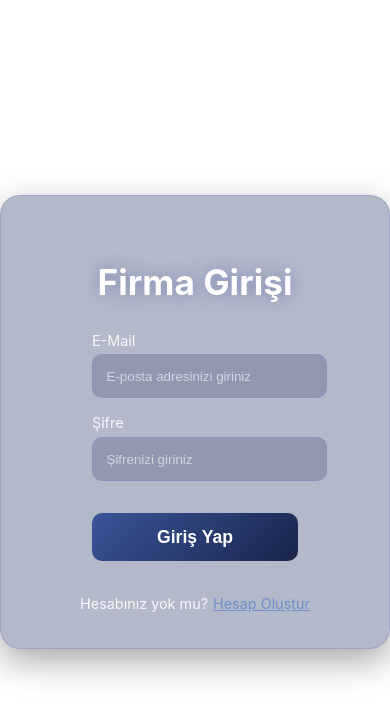
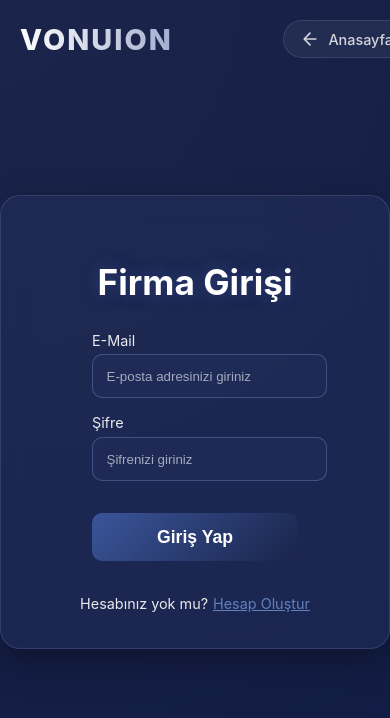
Before and after one commit to BayramEnesAtay/DijitalGonulluluk-VOLUNION, a React (Vite) app: page /company-login in a window 390 px wide. Shown: the top 718 px of the page. Built offline with nearby package versions, Linux system fonts and the light colour scheme; no server answers.

Commit message:
Feat:Make it more responsive

```diff
--- a/src/pages/CompanySignUp.jsx
+++ b/src/pages/CompanySignUp.jsx
@@ -2,6 +2,10 @@ import React, { useState } from "react";
 import { Link } from "react-router-dom";
 
 import {
+  PageContainer,
+  NavBar,
+  BrandText,
+  NavButton,
   SignUpContainer,
   SignUpHeading,
   FormWrapper,
@@ -123,6 +127,18 @@ function CompanySignUp() {
   };
 
   return (
+    <PageContainer>
+
+      <NavBar>
+        <BrandText>VOLUNION</BrandText>
+        <NavButton to="/">
+          <svg width="18" height="18" viewBox="0 0 24 24" fill="none" stroke="currentColor" strokeWidth="2" strokeLinecap="round" strokeLinejoin="round">
+            <path d="M19 12H5M12 19l-7-7 7-7"/>
+          </svg>
+          Anasayfa
+        </NavButton>
+      </NavBar>
+
       <SignUpContainer>
         <SignUpHeading>Firma Kayıt</SignUpHeading>
 
@@ -153,6 +169,8 @@ function CompanySignUp() {
               {errors.neighborhood && <ErrorText>{errors.neighborhood}</ErrorText>}
             </FormGroup>
 
+            {/* 🔥 DEĞİŞİKLİK BURADA: gap: '25px' yapıldı. İl kutusu sağa yanaştı. */}
+            <div style={{ display: 'flex', gap: '25px' }}>
               <FormGroup>
                 <label>İlçe</label>
                 <InputField value={form1.district} onChange={(e) =>
@@ -173,6 +191,7 @@ function CompanySignUp() {
                 </SelectField>
                 {errors.city && <ErrorText>{errors.city}</ErrorText>}
               </FormGroup>
+            </div>
 
             <FormGroup>
               <label>Telefon</label>
@@ -232,7 +251,7 @@ function CompanySignUp() {
         {step === 3 && (
           <FormWrapper>
             <FormGroup>
-            <label>Ad Soyad</label>
+              <label>Yönetici Ad Soyad</label>
               <InputField value={form3.fullname} onChange={(e) =>
                 setForm3({ ...form3, fullname: e.target.value })
               }/>
@@ -240,7 +259,7 @@ function CompanySignUp() {
             </FormGroup>
 
             <FormGroup>
-            <label>Telefon</label>
+              <label>Yönetici Telefon</label>
               <InputField value={form3.phone} onChange={(e) =>
                 setForm3({ ...form3, phone: e.target.value })
               }/>
@@ -271,6 +290,7 @@ function CompanySignUp() {
           </FormWrapper>
         )}
       </SignUpContainer>
+    </PageContainer>
   );
 }
 
--- a/src/pages/LoginForm.jsx
+++ b/src/pages/LoginForm.jsx
@@ -5,8 +5,13 @@ import {
   FormGroup,
   InputField,
   SubmitButton,
-  FormWrapper,
-  SignUpText
+  FormWrapper, // Form içindeki düzen için kullanılan mevcut wrapper
+  SignUpText,
+  // 🔥 YENİ EKLENENLER:
+  FullPageWrapper,
+  NavBar,
+  BrandText,
+  NavButton
 } from "../styles/ValuenterryLogIn.js";
 import { Link, useNavigate } from "react-router-dom";
 import { signInWithEmailAndPassword } from "firebase/auth";
@@ -17,7 +22,7 @@ function LoginForm({ title, signupLink }) {
   const [password, setPassword] = React.useState("");
   const [error, setError] = React.useState("");
 
-  const navigate = useNavigate(); // 🔥 Yönlendirme için eklendi
+  const navigate = useNavigate();
 
   const handleSubmit = async (e) => {
     e.preventDefault();
@@ -26,13 +31,12 @@ function LoginForm({ title, signupLink }) {
     try {
       await signInWithEmailAndPassword(auth, email, password);
 
-      // 🔥 Kullanıcı tipine göre yönlendirme
       if (title === "Gönüllü Girişi") {
         navigate("/volunteer-dashboard");
       } else if (title === "Firma Girişi") {
-        navigate("/company-dashboard"); // bunu sonra yaparız
+        navigate("/company-dashboard");
       } else if (title === "Yönetici Girişi") {
-        navigate("/admin-dashboard"); // istersen ekleriz
+        navigate("/admin-dashboard");
       }
 
     } catch (err) {
@@ -47,6 +51,23 @@ function LoginForm({ title, signupLink }) {
   };
 
   return (
+    /* 🔥 Sayfa Arka Planı ve Düzeni */
+    <FullPageWrapper>
+
+      {/* 🔥 SOL ÜST KÖŞE: LOGO VE ANASAYFA BUTONU */}
+      <NavBar>
+        <BrandText>VONUION</BrandText>
+
+        <NavButton to="/">
+          {/* Geri Dönüş İkonu (SVG) */}
+          <svg width="20" height="20" viewBox="0 0 24 24" fill="none" stroke="currentColor" strokeWidth="2" strokeLinecap="round" strokeLinejoin="round">
+            <path d="M19 12H5M12 19l-7-7 7-7"/>
+          </svg>
+          Anasayfa
+        </NavButton>
+      </NavBar>
+
+      {/* Mevcut Login Kartı */}
       <LoginContainer>
         <LoginHeading>{title}</LoginHeading>
 
@@ -75,7 +96,7 @@ function LoginForm({ title, signupLink }) {
             </FormGroup>
 
             {error && (
-            <p style={{ color: "red", marginTop: "5px", fontSize: "0.9rem" }}>
+              <p style={{ color: "#ff6b6b", marginTop: "5px", fontSize: "0.9rem", textAlign: 'left' }}>
                 {error}
               </p>
             )}
@@ -93,6 +114,7 @@ function LoginForm({ title, signupLink }) {
           </FormWrapper>
         )}
       </LoginContainer>
+    </FullPageWrapper>
   );
 }
 
--- a/src/styles/CompanySignUpStyles.js
+++ b/src/styles/CompanySignUpStyles.js
@@ -1,25 +1,102 @@
 import styled from "styled-components";
+import { Link } from "react-router-dom";
+
+export const PageContainer = styled.div`
+  width: 100%;
+  min-height: 100vh;
+  position: relative;
+  display: flex;
+  flex-direction: column;
+  justify-content: flex-start;
+  align-items: center;
+
+  /* Landing page ve Login ile aynı background */
+  background: radial-gradient(circle at top left, #1B254B, #111C44);
+
+  padding: 0 20px 40px 20px;
+  box-sizing: border-box;
+`;
+
+/* 🔥 DÜZELTME: NavBar
+   - max-width kaldırıldı (Ekranın tamamını kaplasın diye).
+   - justify-content: flex-start yapıldı (Sola yaslansın diye).
+   - padding artırıldı (Köşeye yapışmasın diye).
+*/
+export const NavBar = styled.div`
+  position: relative;
+  width: 100%;
+  max-width: 100%;    /* 🔥 Kısıtlama kalktı, tam genişlik */
+  padding: 30px 40px; /* 🔥 Sol köşeden boşluk */
+  display: flex;
+  align-items: center;
+  justify-content: flex-start; /* 🔥 Sola hizala */
+  gap: 30px;          /* 🔥 Logo ile buton arası boşluk */
+  z-index: 10;
+  flex-shrink: 0;
+
+  @media (max-width: 768px) {
+    padding: 20px;
+    justify-content: space-between; /* Mobilde yine iki uca yaslayabiliriz */
+  }
+`;
+
+export const BrandText = styled.div`
+  font-size: 1.8rem;
+  font-weight: 800;
+  letter-spacing: 2px;
+  background: linear-gradient(to right, #fff, #A3AED0);
+  -webkit-background-clip: text;
+  -webkit-text-fill-color: transparent;
+  cursor: default;
+`;
+
+export const NavButton = styled(Link)`
+  text-decoration: none;
+  color: rgba(255, 255, 255, 0.8);
+  font-size: 0.9rem;
+  font-weight: 500;
+  display: flex;
+  align-items: center;
+  gap: 8px;
+  padding: 8px 16px;
+  border-radius: 20px;
+  transition: all 0.3s ease;
+  border: 1px solid rgba(255,255,255,0.1);
+  background: rgba(255,255,255,0.05);
+
+  &:hover {
+    background: rgba(255,255,255,0.15);
+    color: white;
+    border-color: rgba(255,255,255,0.3);
+    transform: translateY(-2px);
+  }
+`;
 
 /* Kart */
 export const SignUpContainer = styled.div`
   width: 100%;
-  max-width: 520px;
-  padding: 2rem;
+  max-width: 500px;
+  padding: 2.2rem 2.5rem;
+  box-sizing: border-box;
+
   background: rgba(255, 255, 255, 0.12);
   border: 1px solid rgba(255, 255, 255, 0.25);
   backdrop-filter: blur(15px);
+
   border-radius: 20px;
-  margin: 0 auto;
   color: white;
+
   display: flex;
   flex-direction: column;
   align-items: center;
+
   box-shadow: 0 12px 35px rgba(0, 0, 0, 0.35);
+  z-index: 5;
 `;
 
 /* Başlık */
 export const SignUpHeading = styled.h2`
-  font-size: 2rem;
+  font-size: 1.8rem;
   font-weight: 700;
   margin-bottom: 1.5rem;
   text-align: center;
@@ -34,27 +111,28 @@ export const FormWrapper = styled.div`
 
 export const FormGroup = styled.div`
   width: 100%;
-  margin-bottom: 0.8rem;
+  margin-bottom: 1rem;
 
   label {
     display: block;
-    margin-bottom: 0.25rem;
+    margin-bottom: 0.4rem;
     font-size: 0.85rem;
-    color: rgba(255,255,255,0.85);
+    color: rgba(255,255,255,0.9);
   }
 `;
 
-/* Daha küçük input alanı */
+/* Input alanı */
 export const InputField = styled.input`
   width: 100%;
-  padding: 0.65rem 0.8rem;      /* küçültüldü */
-  font-size: 0.9rem;            /* küçültüldü */
-  border-radius: 8px;           /* daha kompakt */
+  padding: 0.75rem 0.8rem;
+  font-size: 0.95rem;
+  border-radius: 8px;
   border: 1px solid rgba(255,255,255,0.3);
   background: rgba(255,255,255,0.18);
   color: white;
   outline: none;
   transition: 0.25s;
+  box-sizing: border-box;
 
   &:focus {
     border-color: #4ecbff;
@@ -65,16 +143,16 @@ export const InputField = styled.input`
 /* Select alanı */
 export const SelectField = styled.select`
   width: 100%;
-  padding: 0.65rem 0.8rem;
-  font-size: 0.9rem;
+  padding: 0.75rem 0.8rem;
+  font-size: 0.95rem;
   border-radius: 8px;
   border: 1px solid rgba(255,255,255,0.3);
   background: rgba(255,255,255,0.18);
   color: white;
   outline: none;
   transition: 0.25s;
+  box-sizing: border-box;
 
-  /* Açılır menü (alt seçenekler) */
   option {
     background: white !important;
     color: black !important;
@@ -86,38 +164,39 @@ export const SelectField = styled.select`
 export const ErrorText = styled.div`
   color: #ff8080;
   font-size: 0.75rem;
-  margin-top: 3px;
+  margin-top: 4px;
 `;
 
 /* Buton */
 export const ActionButton = styled.button`
   width: 100%;
   margin-top: 1.2rem;
-  padding: 0.8rem;          /* biraz küçültüldü */
+  padding: 0.85rem;
   border: none;
   border-radius: 10px;
   background: linear-gradient(135deg, #3a559a, #1A244A);
   color: white;
 
-  font-size: 1rem;          /* daha uyumlu */
+  font-size: 1rem;
   font-weight: 600;
   cursor: pointer;
   transition: 0.35s;
 
   &:hover {
-    transform: translateY(-5px) scale(1.04);
+    transform: translateY(-3px) scale(1.02);
     background: linear-gradient(135deg, #4b6cb7, #263875);
     box-shadow:
       0 0 12px rgba(75, 108, 183, 0.7),
       0 0 25px rgba(26, 36, 74, 0.5);
   }
 `;
+
 export const LoginRedirect = styled.div`
   margin-top: 1.5rem;
   width: 100%;
-  text-align: center;   /* 🔥 ORTALAMA */
+  text-align: center;
 
-  font-size: 0.9rem;
+  font-size: 0.85rem;
   opacity: 0.85;
 
   a {
--- a/src/styles/ValuenterryLogIn.js
+++ b/src/styles/ValuenterryLogIn.js
@@ -1,7 +1,7 @@
-// src/styles/ValuenterryLogIn.js
 import styled from "styled-components";
+import { Link } from "react-router-dom";
 
-/* Form içeriğini ortalayan wrapper */
+/* Form içeriğini ortalayan wrapper (Kart içi düzen için) */
 export const FormWrapper = styled.div`
   width: 100%;
   text-align: center;
@@ -14,12 +14,12 @@ export const LoginContainer = styled.div`
 
   padding: 2.2rem 2rem;
 
-  /* 🔥 Kart Rengi: Biraz daha açıldı, daha cam gibi (Glassmorphism) */
   background: rgba(40, 55, 100, 0.35);
-  border: 1px solid rgba(100, 120, 180, 0.3); /* Çerçeve daha belirgin ve açık */
+  border: 1px solid rgba(100, 120, 180, 0.3);
   backdrop-filter: blur(15px);
 
   border-radius: 20px;
+  /* Margin auto yerine FullPageWrapper ile ortalıyoruz, ama mobilde garanti olsun diye kalsın */
   margin: 0 auto;
   color: white;
 
@@ -28,6 +28,7 @@ export const LoginContainer = styled.div`
   align-items: center;
 
   box-shadow: 0 12px 35px rgba(0, 0, 0, 0.35);
+  z-index: 5; /* Navbarın altında kalmasın ama arka planın üstünde olsun */
 `;
 
 /* Başlık */
@@ -36,7 +37,6 @@ export const LoginHeading = styled.h2`
   font-weight: 700;
   margin-bottom: 1.8rem;
   text-align: center;
-  /* Glow efekti biraz daha maviye çekildi */
   text-shadow: 0 0 15px rgba(60, 80, 160, 0.5);
 `;
 
@@ -61,14 +61,12 @@ export const InputField = styled.input`
   padding: 0.85rem;
   border-radius: 10px;
 
-  /* 🔥 Inputlar: Daha açık, temiz bir lacivert zemin */
   border: 1px solid rgba(120, 140, 200, 0.4);
   background: rgba(40, 55, 100, 0.25);
   color: white;
   outline: none;
 
   &:focus {
-    /* Focus olunca canlı bir lacivert */
     border-color: #4b6cb7;
     box-shadow: 0 0 12px rgba(75, 108, 183, 0.6);
   }
@@ -88,7 +86,6 @@ export const SubmitButton = styled.button`
   border: none;
   border-radius: 10px;
 
-  /* 🔥 Buton: Siyahımsı lacivertten, daha 'Royal' ve canlı bir degradeye geçildi */
   background: linear-gradient(135deg, #3a559a, #1A244A);
   color: white;
 
@@ -100,7 +97,6 @@ export const SubmitButton = styled.button`
 
   &:hover {
     transform: translateY(-5px) scale(1.03);
-    /* Hoverda daha parlak */
     background: linear-gradient(135deg, #4b6cb7, #263875);
     box-shadow:
       0 0 12px rgba(75, 108, 183, 0.7),
@@ -130,7 +126,6 @@ export const AltButton = styled.button`
   padding: 0.6rem 1.8rem;
   border-radius: 10px;
 
-  /* Daha yumuşak kenarlıklar */
   border: 1px solid rgba(120, 140, 200, 0.4);
   background: rgba(40, 55, 100, 0.2);
   color: white;
@@ -155,7 +150,6 @@ export const SignUpText = styled.div`
   opacity: 0.9;
 
   a {
-    /* Link rengi: Koyu lacivert yerine daha okunabilir, parlak mavi */
     color: #6a89cc;
     margin-left: 5px;
     text-decoration: underline;
@@ -165,3 +159,70 @@ export const SignUpText = styled.div`
     }
   }
 `;
+
+/* 🔥🔥🔥 YENİ EKLENEN HEADER VE WRAPPER STİLLERİ 🔥🔥🔥 */
+
+/* Sayfanın tamamını kaplayan kapsayıcı (Arka plan burada) */
+export const FullPageWrapper = styled.div`
+  width: 100%;
+  min-height: 100vh;
+  position: relative; /* Navbar için referans */
+  display: flex;
+  justify-content: center;
+  align-items: center;
+  /* Landing page ile uyumlu arka plan */
+  background: radial-gradient(circle at top left, #1B254B, #111C44);
+  overflow: hidden;
+`;
+
+/* Sol üst köşedeki Navbar */
+export const NavBar = styled.div`
+  position: absolute;
+  top: 0;
+  left: 0;
+  width: 100%;
+  padding: 30px 40px;
+  display: flex;
+  align-items: center;
+  gap: 30px; /* Logo ve buton arası boşluk */
+  z-index: 10;
+
+  @media (max-width: 768px) {
+    padding: 20px;
+    justify-content: space-between;
+  }
+`;
+
+/* Marka İsmi (Logo) */
+export const BrandText = styled.div`
+  font-size: 1.8rem;
+  font-weight: 800;
+  letter-spacing: 2px;
+  background: linear-gradient(to right, #fff, #A3AED0);
+  -webkit-background-clip: text;
+  -webkit-text-fill-color: transparent;
+  cursor: default;
+`;
+
+/* Anasayfa Butonu */
+export const NavButton = styled(Link)`
+  text-decoration: none;
+  color: rgba(255, 255, 255, 0.8);
+  font-size: 0.9rem;
+  font-weight: 500;
+  display: flex;
+  align-items: center;
+  gap: 8px;
+  padding: 8px 16px;
+  border-radius: 20px;
+  transition: all 0.3s ease;
+  border: 1px solid rgba(255,255,255,0.1);
+  background: rgba(255,255,255,0.05);
+
+  &:hover {
+    background: rgba(255,255,255,0.15);
+    color: white;
+    border-color: rgba(255,255,255,0.3);
+    transform: translateY(-2px);
+  }
+`;
```
Also changed, not shown: src/pages/FirstPage.jsx (+24 -7 lines), src/styles/FirstPage.js (+96 -52 lines). Lines whose indentation alone changed are shown as unchanged.
